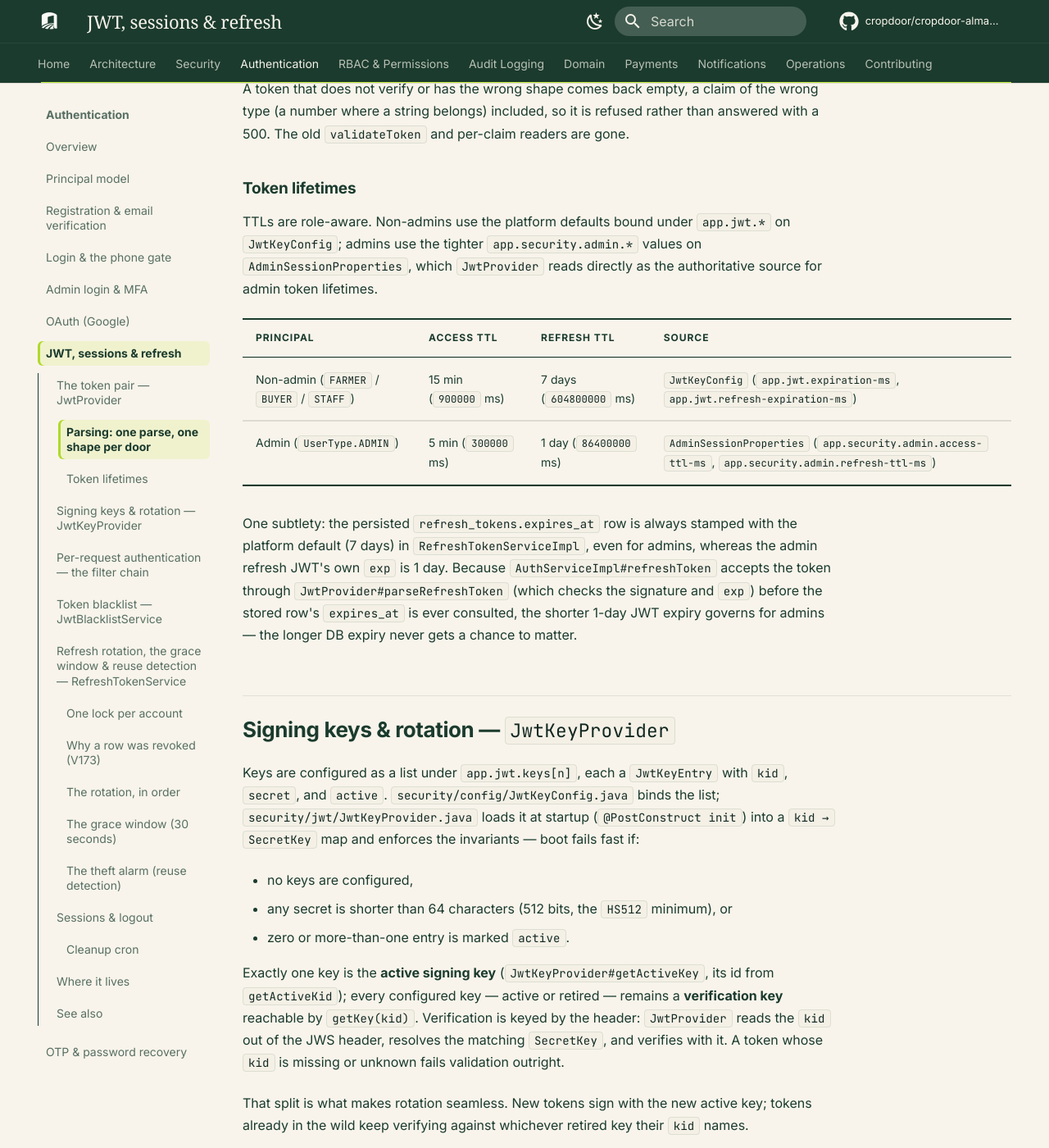
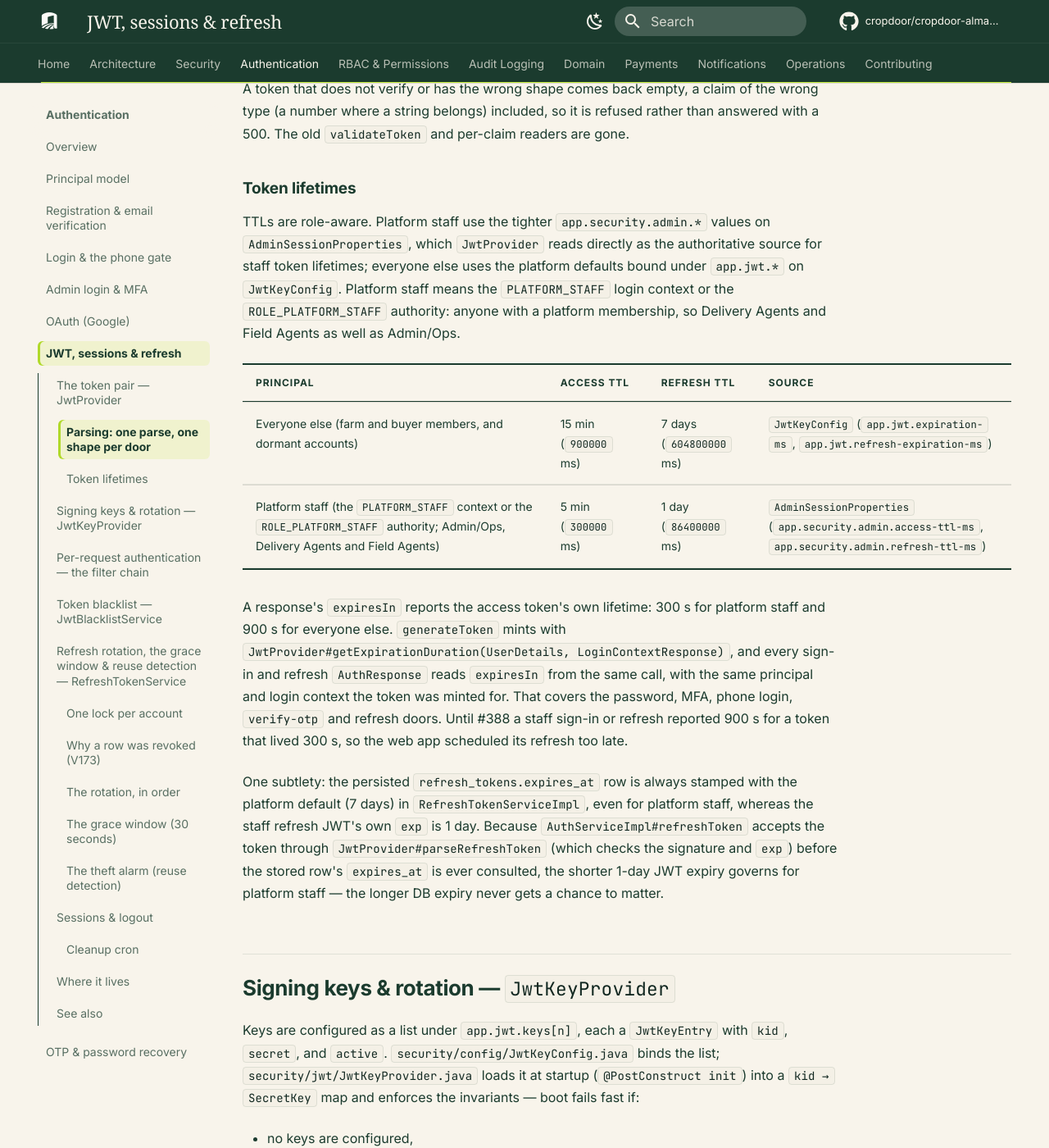
Before and after one commit to cropdoor/cropdoor-almanac, an MkDocs documentation site: the page built from docs/auth/jwt-sessions-and-refresh.md, in a window 1280 px wide and 1400 px high, scrolled down 2182 px. Shown: the whole window at 82% size. Built offline with MkDocs 1.6.1 and Material for MkDocs 9.7.7, drawn with Linux system fonts in a browser that asks for light colours; some web fonts are replaced; comment, search, counter and statistics services are not loaded; some of the changed text lies outside the part shown.

Commit message:
auth: phone login answers staff and inactive accounts as an unknown phone; staff `expiresIn` is the token's own lifetime (#388)
Login and the phone gate: verify-otp answers platform staff (any status) and non-ACTIVE accounts with 400 INVALID_OTP before the code; send-otp's silent no-op names platform staff. JWT sessions and refresh: the lifetimes table keys on platform staff (the PLATFORM_STAFF context or the ROLE_PLATFORM_STAFF authority, so Delivery Agents and Field Agents too), expiresIn reports the token's own lifetime, and the scope example is PLATFORM_STAFF. Build order: row S records the security follow-up, #386 and #388 merged.

```diff
--- a/docs/auth/jwt-sessions-and-refresh.md
+++ b/docs/auth/jwt-sessions-and-refresh.md
@@ -20,7 +20,7 @@ Two facts anchor the rest of the page. First, **authorities are never in the tok
 | `userId` | yes | yes | The `users` row id |
 | `email` | yes | no | Same value as `sub` (email-or-phone); named `email` for historical reasons |
 | `type` | no | `"refresh"` | Marks the refresh token; each door checks it (see the parsing below): the refresh door accepts only `"refresh"`, the access door refuses it |
-| `scope` | yes | yes | The `LoginContextType` name, e.g. `PLATFORM_ADMIN`, `FARM_MEMBER`, `BUYER_MEMBER`, `DORMANT` |
+| `scope` | yes | yes | The `LoginContextType` name, e.g. `PLATFORM_STAFF`, `FARM_MEMBER`, `BUYER_MEMBER`, `DORMANT` |
 | `ownerId` / `ownerType` | org contexts only | org contexts only | The owning farm/buyer org for member contexts |
 
 There are **no role or permission claims**. `JwtProvider#generateToken` documents this deliberately: embedding authorities would leak permission codes in any captured token, bloat the token, and go stale the instant a role is edited. Authorization is instead rebuilt per request (next section) and is the canonical topic of [RBAC authorization](../rbac/authorization.md).
@@ -38,14 +38,16 @@ A token that does not verify or has the wrong shape comes back empty, a claim of
 
 ### Token lifetimes
 
-TTLs are role-aware. Non-admins use the platform defaults bound under `app.jwt.*` on `JwtKeyConfig`; admins use the tighter `app.security.admin.*` values on `AdminSessionProperties`, which `JwtProvider` reads directly as the authoritative source for admin token lifetimes.
+TTLs are role-aware. Platform staff use the tighter `app.security.admin.*` values on `AdminSessionProperties`, which `JwtProvider` reads directly as the authoritative source for staff token lifetimes; everyone else uses the platform defaults bound under `app.jwt.*` on `JwtKeyConfig`. Platform staff means the `PLATFORM_STAFF` login context or the `ROLE_PLATFORM_STAFF` authority: anyone with a platform membership, so Delivery Agents and Field Agents as well as Admin/Ops.
 
 | Principal | Access TTL | Refresh TTL | Source |
 | --- | --- | --- | --- |
-| Non-admin (`FARMER` / `BUYER` / `STAFF`) | 15 min (`900000` ms) | 7 days (`604800000` ms) | `JwtKeyConfig` (`app.jwt.expiration-ms`, `app.jwt.refresh-expiration-ms`) |
-| Admin (`UserType.ADMIN`) | 5 min (`300000` ms) | 1 day (`86400000` ms) | `AdminSessionProperties` (`app.security.admin.access-ttl-ms`, `app.security.admin.refresh-ttl-ms`) |
+| Everyone else (farm and buyer members, and dormant accounts) | 15 min (`900000` ms) | 7 days (`604800000` ms) | `JwtKeyConfig` (`app.jwt.expiration-ms`, `app.jwt.refresh-expiration-ms`) |
+| Platform staff (the `PLATFORM_STAFF` context or the `ROLE_PLATFORM_STAFF` authority; Admin/Ops, Delivery Agents and Field Agents) | 5 min (`300000` ms) | 1 day (`86400000` ms) | `AdminSessionProperties` (`app.security.admin.access-ttl-ms`, `app.security.admin.refresh-ttl-ms`) |
 
-One subtlety: the persisted `refresh_tokens.expires_at` row is always stamped with the platform default (7 days) in `RefreshTokenServiceImpl`, even for admins, whereas the admin refresh JWT's own `exp` is 1 day. Because `AuthServiceImpl#refreshToken` accepts the token through `JwtProvider#parseRefreshToken` (which checks the signature and `exp`) before the stored row's `expires_at` is ever consulted, the shorter 1-day JWT expiry governs for admins — the longer DB expiry never gets a chance to matter.
+A response's `expiresIn` reports the access token's own lifetime: 300 s for platform staff and 900 s for everyone else. `generateToken` mints with `JwtProvider#getExpirationDuration(UserDetails, LoginContextResponse)`, and every sign-in and refresh `AuthResponse` reads `expiresIn` from the same call, with the same principal and login context the token was minted for. That covers the password, MFA, phone login, `verify-otp` and refresh doors. Until #388 a staff sign-in or refresh reported 900 s for a token that lived 300 s, so the web app scheduled its refresh too late.
+
+One subtlety: the persisted `refresh_tokens.expires_at` row is always stamped with the platform default (7 days) in `RefreshTokenServiceImpl`, even for platform staff, whereas the staff refresh JWT's own `exp` is 1 day. Because `AuthServiceImpl#refreshToken` accepts the token through `JwtProvider#parseRefreshToken` (which checks the signature and `exp`) before the stored row's `expires_at` is ever consulted, the shorter 1-day JWT expiry governs for platform staff — the longer DB expiry never gets a chance to matter.
 
 ## Signing keys & rotation — `JwtKeyProvider`
 
```
Also changed, not shown: docs/auth/login-and-the-phone-gate.md (+2 -2 lines), docs/domain/order-delivery-flow-v2-build-order.md (+1 -1 lines).
